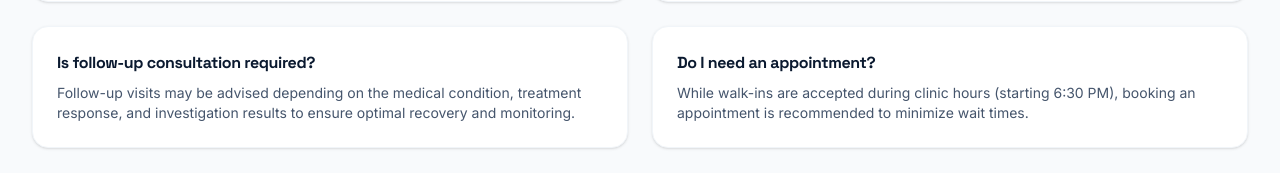
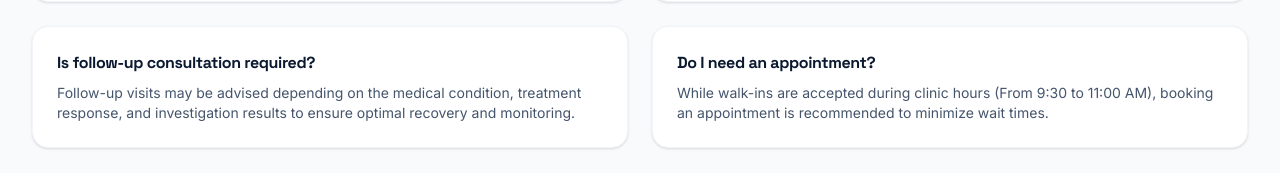
Before and after one commit to bhuvneshvijay04-bit/dr-akhilesh-patidar, a React (Vite) app: page / in a window 1280 px wide. Shown: the part 7280-7453 px from the top of the page. Built offline with nearby package versions, Linux system fonts and the light colour scheme.

Commit message:
Update constants.ts

```diff
--- a/src/constants.ts
+++ b/src/constants.ts
@@ -221,6 +221,6 @@ export const FAQS = [
   },
   {
     question: "Do I need an appointment?",
-    answer: "While walk-ins are accepted during clinic hours (starting 6:30 PM), booking an appointment is recommended to minimize wait times."
+    answer: "While walk-ins are accepted during clinic hours (From 9:30 to 11:00 AM), booking an appointment is recommended to minimize wait times."
   }
 ];
```
